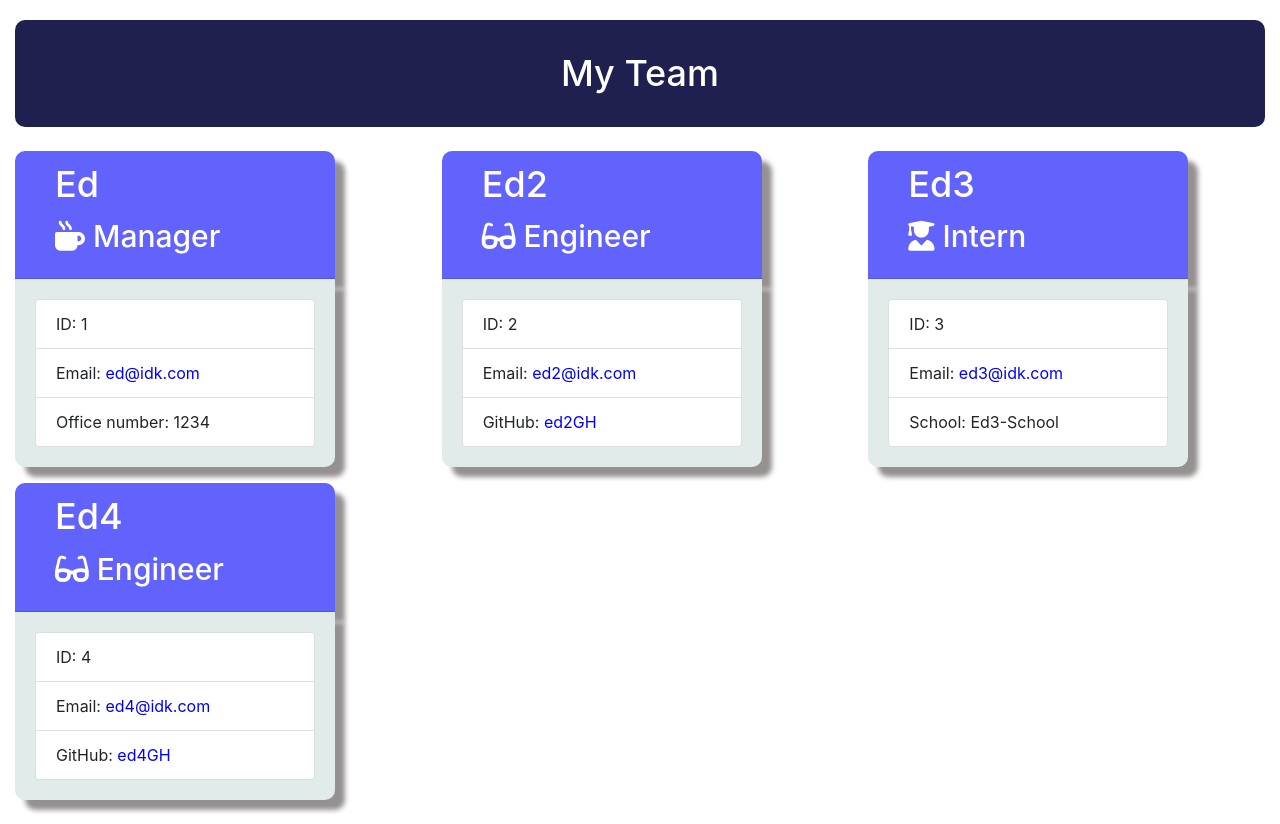
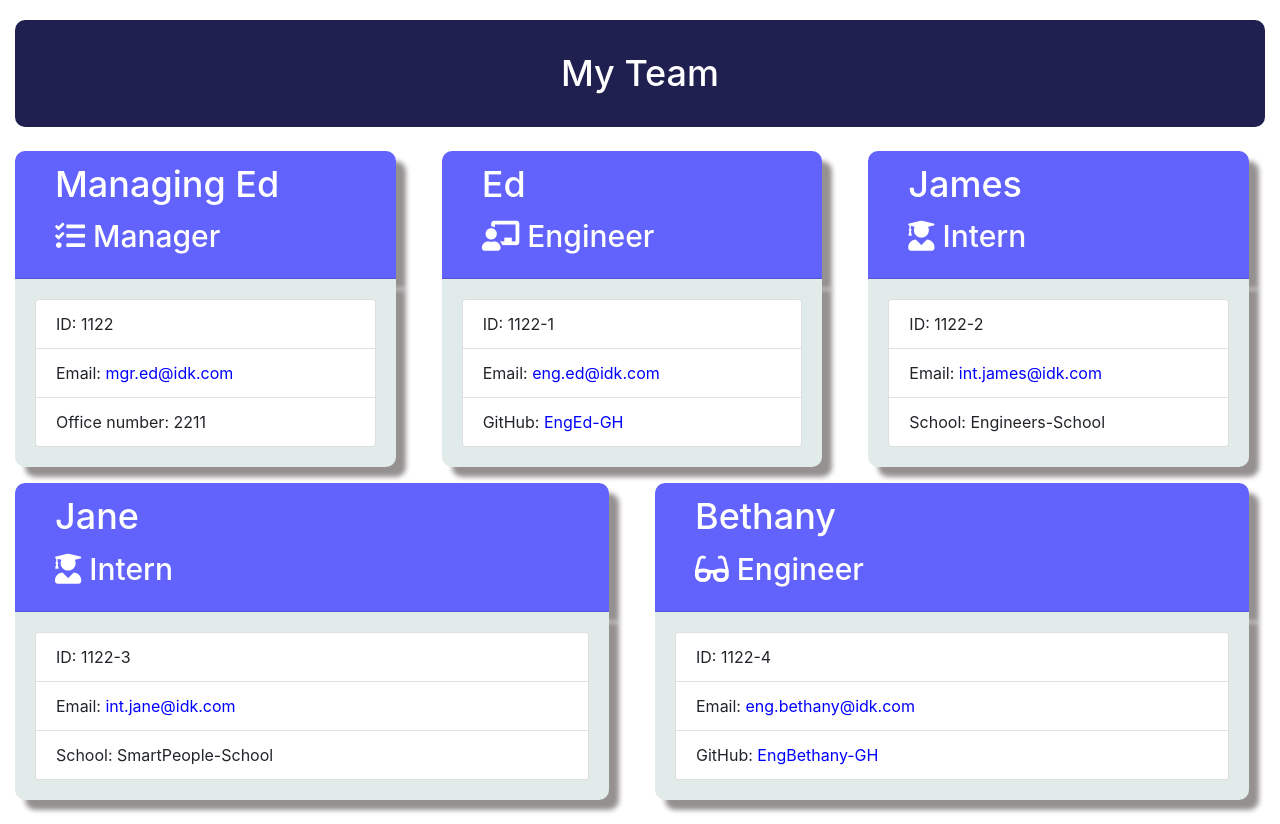
Before and after one commit to JEMinick/MyTeam-Page-Creator, a website: page index.html in a window 1280 px wide. Drawn offline with nearby package versions, Linux system fonts and the light colour scheme.

Commit message:
Added a new prompt for the 'Engineer' type to request Sr/Jr level which allows for a difference on the card produced per Engineer.

```diff
--- a/index.html
+++ b/index.html
@@ -1,3 +1,4 @@
+
 <!DOCTYPE html>
 <html lang="en">
 
@@ -5,12 +6,11 @@
     <meta charset="UTF-8">
     <meta name="viewport" content="width=device-width, initial-scale=1.0">
     <meta http-equiv="X-UA-Compatible" content="ie=edge">
-
-    <!-- Bootstrap CSS -->
-    <link rel="stylesheet" href="https://cdn.jsdelivr.net/npm/bootstrap@4.6.0/dist/css/bootstrap.min.css" integrity="sha384-B0vP5xmATw1+K9KRQjQERJvTumQW0nPEzvF6L/Z6nronJ3oUOFUFpCjEUQouq2+l" crossorigin="anonymous">
-
-    <!-- Font Awesome CSS -->
-    <link rel="stylesheet" href="https://cdnjs.cloudflare.com/ajax/libs/font-awesome/5.11.2/css/all.min.css">
+    <link rel="stylesheet"
+          href="https://cdn.jsdelivr.net/npm/bootstrap@4.6.0/dist/css/bootstrap.min.css" integrity="sha384-B0vP5xmATw1+K9KRQjQERJvTumQW0nPEzvF6L/Z6nronJ3oUOFUFpCjEUQouq2+l" crossorigin="anonymous">
+    <link
+      rel="stylesheet"
+      href="https://use.fontawesome.com/releases/v5.15.3/css/all.css">
 
     <title>Employee Information</title>
 
@@ -19,11 +19,16 @@
     :root {
         --border-radius: 10px;
         --primary-font-clr: white;
+        --primary-bg-clr: lightgray;
         --shadow-color: rgb(150, 145, 145);
         --page-hdr-bg: rgb(32, 32, 80);
         --card-hdr-bg: rgb(98, 98, 253);
         --card-body-bg: rgb(225, 236, 234);
         --hyperlink-clr: blue;
+    }
+
+    body {
+        background-color: var(primary-bg-clr);
     }
 
     .app-header {
@@ -56,17 +61,18 @@
     }
 
     .row {
-      background-color: white;
       min-width: 320px;
+      background-color: var(primary-bg-clr);
     }
 
     .card-header {
         background-color: var(--card-hdr-bg);
+        box-shadow: 10px 10px 5px var(--shadow-color);
+        min-width: 300px;
+    }
+    .card-header:first-child {
         border-top-left-radius: var(--border-radius);
         border-top-right-radius: var(--border-radius);
-        box-shadow: 10px 10px 5px var(--shadow-color);
-        min-width: 300px;
-        max-width: 320px;
     }
     .card-body {
         background-color: var(--card-body-bg);
@@ -74,7 +80,6 @@
         border-bottom-right-radius: var(--border-radius);
         box-shadow: 10px 10px 5px var(--shadow-color);
         min-width: 300px;
-        max-width: 320px;
     }
 
     @media screen and (max-width: 720px)
@@ -97,18 +102,6 @@
 
 <body>
 
-    <!-- -----------------------------------------------------------
-                        Extra   Small   Medium  Large   ExtraLarge
-                        small
-                        <576px	≥576px  ≥768px> ≥992px  ≥1200px
-
-    .container-sm	    100%	540px	720px	960px	1140px
-    .container-md	    100%	100%	720px	960px	1140px
-    .container-lg	    100%	100%	100%	960px	1140px
-    .container-xl	    100%	100%	100%	100%	1140px
-    .container-fluid	100%	100%	100%	100%	100%
-    -------------------------------------------------------------  -->
-
     <div class="container-fluid">
 
         <div class="row">
@@ -122,89 +115,78 @@
         <div class="row d-flex justify-content-center mt-2 mb-3">
 
   <div class="col mt-2 mb-2 mr-3">
-            <!-- <div class="col-3 card employee-card"> -->
-                <script src="https://kit.fontawesome.com/7b4d2fea99.js" crossorigin="anonymous"></script>
     <div class="card-header">
-                    <h2 class="card-title">Ed</h2>
-                    <h3 class="card-title"><i class="fas fa-mug-hot mr-2"></i>Manager</h3>
+        <h2 class="card-title">Managing Ed</h2>
+        <h3 class="card-title"><i class="fas fa-tasks mr-2"></i>Manager</h3>
     </div>
     <div class="card-body">
         <ul class="list-group">
-                    <li class="list-group-item">ID: 1</li>
-                    <li class="list-group-item">Email: <a href="mailto:ed@idk.com">ed@idk.com</a></li>
-                    <li class="list-group-item">Office number: 1234</li>
+        <li class="list-group-item">ID: 1122</li>
+        <li class="list-group-item">Email: <a href="mailto:mgr.ed@idk.com">mgr.ed@idk.com</a></li>
+        <li class="list-group-item">Office number: 2211</li>
         </ul>
     </div>
   </div>
-
   <div class="col mt-2 mb-2 mr-3">
-            <!-- <div class="col-3 card employee-card"> -->
-                <script src="https://kit.fontawesome.com/7b4d2fea99.js" crossorigin="anonymous"></script>
     <div class="card-header">
-                    <h2 class="card-title">Ed2</h2>
+        <h2 class="card-title">Ed</h2>
+        <h3 class="card-title"><i class="fas fa-chalkboard-teacher mr-2"></i>Engineer</h3>
+    </div>
+    <div class="card-body">
+        <ul class="list-group">
+        <li class="list-group-item">ID: 1122-1</li>
+        <li class="list-group-item">Email: <a href="mailto:eng.ed@idk.com">eng.ed@idk.com</a></li>
+        <li class="list-group-item">GitHub: <a href="https://github.com/EngEd-GH">EngEd-GH</a></li>
+        </ul>
+    </div>
+  </div>
+  <div class="col mt-2 mb-2 mr-3">
+    <div class="card-header">
+        <h2 class="card-title">James</h2>
+        <h3 class="card-title"><i class="fas fa-user-graduate mr-2"></i>Intern</h3>
+    </div>
+    <div class="card-body">
+        <ul class="list-group">
+        <li class="list-group-item">ID: 1122-2</li>
+        <li class="list-group-item">Email: <a href="mailto:int.james@idk.com">int.james@idk.com</a></li>
+        <li class="list-group-item">School: Engineers-School</li>
+        </ul>
+    </div>
+  </div>
+  <div class="col mt-2 mb-2 mr-3">
+    <div class="card-header">
+        <h2 class="card-title">Jane</h2>
+        <h3 class="card-title"><i class="fas fa-user-graduate mr-2"></i>Intern</h3>
+    </div>
+    <div class="card-body">
+        <ul class="list-group">
+        <li class="list-group-item">ID: 1122-3</li>
+        <li class="list-group-item">Email: <a href="mailto:int.jane@idk.com">int.jane@idk.com</a></li>
+        <li class="list-group-item">School: SmartPeople-School</li>
+        </ul>
+    </div>
+  </div>
+  <div class="col mt-2 mb-2 mr-3">
+    <div class="card-header">
+        <h2 class="card-title">Bethany</h2>
         <h3 class="card-title"><i class="fas fa-glasses mr-2"></i>Engineer</h3>
     </div>
     <div class="card-body">
         <ul class="list-group">
-                    <li class="list-group-item">ID: 2</li>
-                    <li class="list-group-item">Email: <a href="mailto:ed2@idk.com">ed2@idk.com</a></li>
-                    <li class="list-group-item">GitHub: <a href="https://github.com/ed2GH" target="_blank" rel="noopener noreferrer">ed2GH</a></li>
-                    </ul>
-                </div>
-            </div>
-
-            <div class="col mt-2 mb-2 mr-3">
-            <!-- <div class="col-3 card employee-card"> -->
-                <script src="https://kit.fontawesome.com/7b4d2fea99.js" crossorigin="anonymous"></script>
-                <div class="card-header">
-                    <h2 class="card-title">Ed3</h2>
-                    <h3 class="card-title"><i class="fas fa-user-graduate mr-2"></i>Intern</h3>
-                </div>
-                <div class="card-body">
-                    <ul class="list-group">
-                    <li class="list-group-item">ID: 3</li>
-                    <li class="list-group-item">Email: <a href="mailto:ed3@idk.com">ed3@idk.com</a></li>
-                    <li class="list-group-item">School: Ed3-School</li>
-                    </ul>
-                </div>
-            </div>
-
-            <div class="col mt-2 mb-2 mr-3">
-            <!-- <div class="col-3 card employee-card"> -->
-                <script src="https://kit.fontawesome.com/7b4d2fea99.js" crossorigin="anonymous"></script>
-                <div class="card-header">
-                    <h2 class="card-title">Ed4</h2>
-                    <h3 class="card-title"><i class="fas fa-glasses mr-2"></i>Engineer</h3>
-                </div>
-                <div class="card-body">
-                    <ul class="list-group">
-                    <li class="list-group-item">ID: 4</li>
-                    <li class="list-group-item">Email: <a href="mailto:ed4@idk.com">ed4@idk.com</a></li>
-                    <li class="list-group-item">GitHub: <a href="https://github.com/ed4GH" target="_blank" rel="noopener noreferrer">ed4GH</a></li>
+        <li class="list-group-item">ID: 1122-4</li>
+        <li class="list-group-item">Email: <a href="mailto:eng.bethany@idk.com">eng.bethany@idk.com</a></li>
+        <li class="list-group-item">GitHub: <a href="https://github.com/EngBethany-GH">EngBethany-GH</a></li>
         </ul>
     </div>
   </div>
 
         </div>
 
-    </div> <!-- container -->
-
-    <!-- Optional JavaScript; choose one of the two! -->
+    </div>
 
     <!-- Option 1: jQuery and Bootstrap Bundle (includes Popper) -->
     <script src="https://code.jquery.com/jquery-3.5.1.slim.min.js" integrity="sha384-DfXdz2htPH0lsSSs5nCTpuj/zy4C+OGpamoFVy38MVBnE+IbbVYUew+OrCXaRkfj" crossorigin="anonymous"></script>
     <script src="https://cdn.jsdelivr.net/npm/bootstrap@4.6.0/dist/js/bootstrap.bundle.min.js" integrity="sha384-Piv4xVNRyMGpqkS2by6br4gNJ7DXjqk09RmUpJ8jgGtD7zP9yug3goQfGII0yAns" crossorigin="anonymous"></script>
 
-    <!-- Option 2: Separate Popper and Bootstrap JS -->
-    <!--
-    <script src="https://code.jquery.com/jquery-3.5.1.slim.min.js" integrity="sha384-DfXdz2htPH0lsSSs5nCTpuj/zy4C+OGpamoFVy38MVBnE+IbbVYUew+OrCXaRkfj" crossorigin="anonymous"></script>
-    <script src="https://cdn.jsdelivr.net/npm/popper.js@1.16.1/dist/umd/popper.min.js" integrity="sha384-9/reFTGAW83EW2RDu2S0VKaIzap3H66lZH81PoYlFhbGU+6BZp6G7niu735Sk7lN" crossorigin="anonymous"></script>
-    <script src="https://cdn.jsdelivr.net/npm/bootstrap@4.6.0/dist/js/bootstrap.min.js" integrity="sha384-+YQ4JLhjyBLPDQt//I+STsc9iw4uQqACwlvpslubQzn4u2UU2UFM80nGisd026JF" crossorigin="anonymous"></script>
-    -->
-
-    <!-- <script src="https://unpkg.com/axios/dist/axios.min.js"></script> -->
-
-    <!-- <script src="./assets/js/script.js"></script> -->
-
 </body>
 </html>
--- a/lib/createEngineerHtml.js
+++ b/lib/createEngineerHtml.js
@@ -1,11 +1,12 @@
 function createEngineerCard( cardInfo )
 {
   // fas fa-chalkboard-teacher or fas fa-glasses ? that is the question!
+  let engIcon = ( cardInfo.isSeniorEngineer() ? "fa-chalkboard-teacher" : "fa-glasses" );
   let sCard=`
   <div class="col mt-2 mb-2 mr-3">
     <div class="card-header">
         <h2 class="card-title">${cardInfo.getEmployeeName()}</h2>
-        <h3 class="card-title"><i class="fas fa-chalkboard-teacher mr-2"></i>Engineer</h3>
+        <h3 class="card-title"><i class="fas ${engIcon} mr-2"></i>Engineer</h3>
     </div>
     <div class="card-body">
         <ul class="list-group">
```
Also changed, not shown: index.js (+11 -5 lines), lib/Engineer.js (+12 -1 lines), test/Engineer.test.js (+10 -6 lines), lib/createIndexHtml.js. Lines whose indentation alone changed are shown as unchanged.
